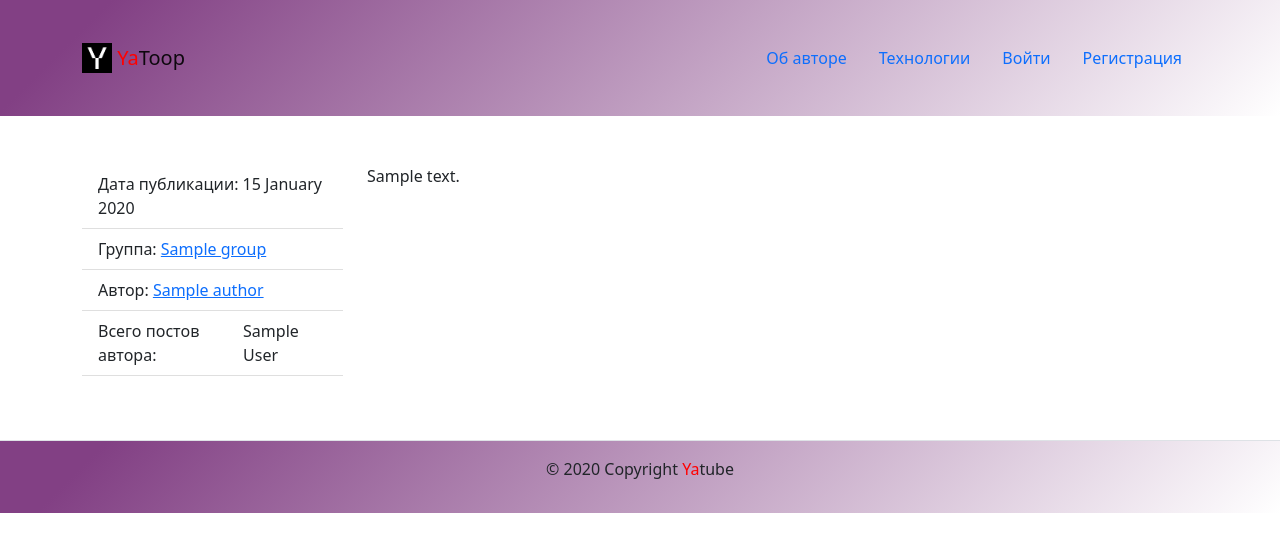
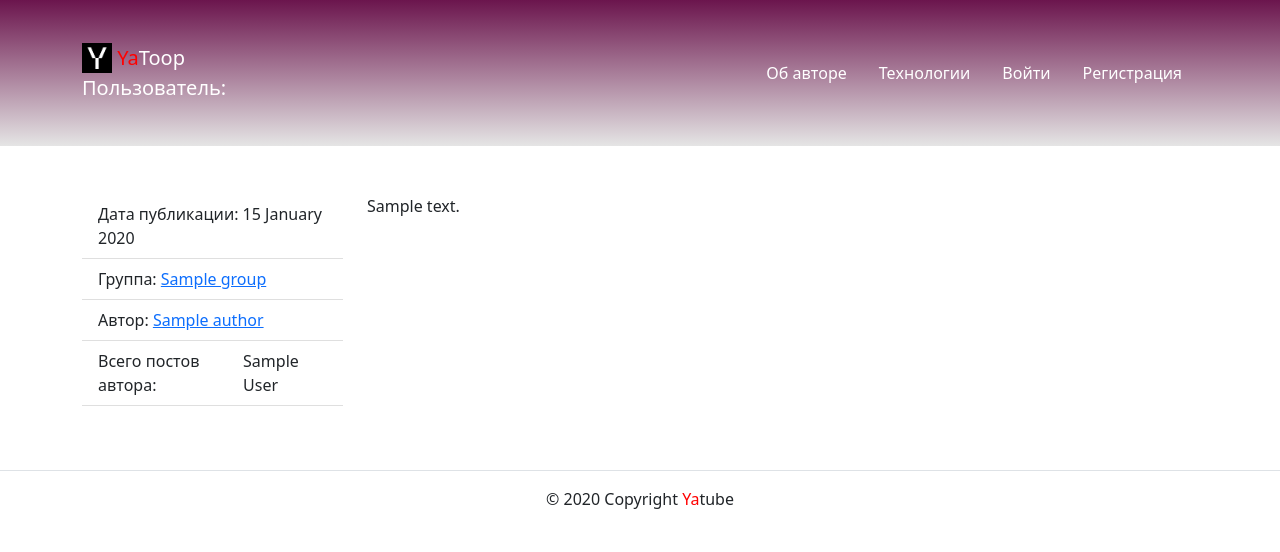
Before and after one commit to Paymir121/hw03_forms, a Django app: template yatube/templates/posts/post_detail.html in a window 1280 px wide. Shown: the top 552 px of the page. Run offline with Django 3.2, Linux system fonts and the light colour scheme; the template is opened without the code that fills it: most values are stand-ins (such as "Sample title", 1, 10 or a date in 2020); some libraries are stand-ins or nearby versions.

Commit message:
after review 3

```diff
--- a/yatube/static/css/style.css
+++ b/yatube/static/css/style.css
@@ -5,11 +5,33 @@
 header, footer{
     padding: 30px 0;
 }
-header, footer {
-    /* Permalink - use to edit and share this gradient: https://colorzilla.com/gradient-editor/#824084+8,ffffff+100 */
-background: #824084; /* Old browsers */
-background: -moz-linear-gradient(-45deg,  #824084 8%, #ffffff 100%); /* FF3.6-15 */
-background: -webkit-linear-gradient(-45deg,  #824084 8%,#ffffff 100%); /* Chrome10-25,Safari5.1-6 */
-background: linear-gradient(135deg,  #824084 8%,#ffffff 100%); /* W3C, IE10+, FF16+, Chrome26+, Opera12+, Safari7+ */
-filter: progid:DXImageTransform.Microsoft.gradient( startColorstr='#824084', endColorstr='#ffffff',GradientType=1 ); /* IE6-9 fallback on horizontal gradient */
+header {
+/* Permalink - use to edit and share this gradient: https://colorzilla.com/gradient-editor/#6b154d+0,e5e5e5+100 */
+background: #6b154d; /* Old browsers */
+background: -moz-linear-gradient(top,  #6b154d 0%, #e5e5e5 100%); /* FF3.6-15 */
+background: -webkit-linear-gradient(top,  #6b154d 0%,#e5e5e5 100%); /* Chrome10-25,Safari5.1-6 */
+background: linear-gradient(to bottom,  #6b154d 0%,#e5e5e5 100%); /* W3C, IE10+, FF16+, Chrome26+, Opera12+, Safari7+ */
+filter: progid:DXImageTransform.Microsoft.gradient( startColorstr='#6b154d', endColorstr='#e5e5e5',GradientType=0 ); /* IE6-9 */
+
 }
+
+.btn-primary{
+
+    background-color: #490957;
+
+    color: white;
+
+    }
+
+
+.nav-item {
+
+    color: white;
+
+    }
+
+.nav-link {
+
+    color: rgb(255, 255, 255);
+
+    }
--- a/yatube/templates/includes/header.html
+++ b/yatube/templates/includes/header.html
@@ -1,11 +1,13 @@
 {% load static %}
 <header>
-    <nav class="navbar navbar-light" >
+  <nav class="navbar navbar-dark navbar-white">
       <div class="container">
+
         <a class="navbar-brand" href="{% url 'posts:index' %}">
           <img src="{% static 'img/logo.png' %}" width="30" height="30" class="d-inline-block align-top" alt="">
-          <span style="color:red">Ya</span>Toop
+          <span style="color:red">Ya</span>Toop</br>Пользователь: {{ user.username }}
         </a>
+
         {% with request.resolver_match.view_name as view_name %}
         <ul class="nav nav-pills">
             <li class="nav-item">
@@ -15,7 +17,7 @@
                   Об авторе
                 </a>
             </li>
-            <li class="nav-item">
+            <li class="nav nav-pills">
                 <a class="nav-link {% if view_name  == 'about:tech' %}active{% endif %}"
                 href="{% url 'about:tech' %}"
                 >
@@ -24,13 +26,13 @@
             </li>
         {% if request.user.is_authenticated %}
 
-          <li class="nav-item">
+          <li class="nav nav-item">
                 <a class="nav-link {% if view_name  == 'users:password_change' %}active{% endif %}"
                 href="{% url 'users:password_change'%}"
                 >
                 Изменить пароль</a>
           </li>
-          <li class="nav-item">
+          <li class="nav nav-pills">
               <a class="nav-link {% if view_name  == 'posts:post_create' %}active{% endif %}"
               href="{% url 'posts:post_create'%}"
               >
@@ -41,9 +43,6 @@
                 href="{% url 'users:logout'%}"
                 >
                 Выйти</a>
-          </li>
-          <li>
-                Пользователь: {{ user.username }}
           </li>
           {% else %}
           <li class="nav-item">
--- a/yatube/templates/posts/post_detail.html
+++ b/yatube/templates/posts/post_detail.html
@@ -29,7 +29,7 @@
       </p>
     </article>
     <article class="col-12 col-md-9">
-      {% if user_can_edit %}
+      {% if request.user == post.author %}
         <a class="btn btn-primary" href="{% url 'posts:post_edit' post.pk %}">редактировать запись</a>
       {% endif %}
     </article>
```
Also changed, not shown: yatube/posts/models.py (+7 -1 lines), yatube/posts/views.py (+4 -7 lines), yatube/templates/error.html (added, +16 -0 lines), yatube/templates/header.html (added, +66 -0 lines), yatube/templates/posts/form_create_post.html (added, +23 -0 lines), yatube/templates/posts/post_create.html (+3 -39 lines).
